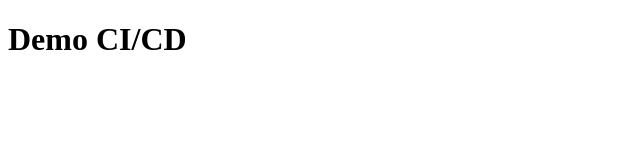
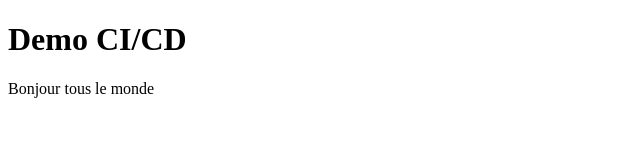
Before and after one commit to Samar-al/demo-cd, a website: page index.html in a window 1280 px wide. Shown: the whole page, without its empty margins (0-640 px from the left). Drawn offline with Linux system fonts and the light colour scheme.

Commit message:
add html

```diff
--- a/index.html
+++ b/index.html
@@ -7,5 +7,6 @@
 </head>
 <body>
     <h1>Demo CI/CD</h1>
+    <p>Bonjour tous le monde</p>
 </body>
 </html>
```
